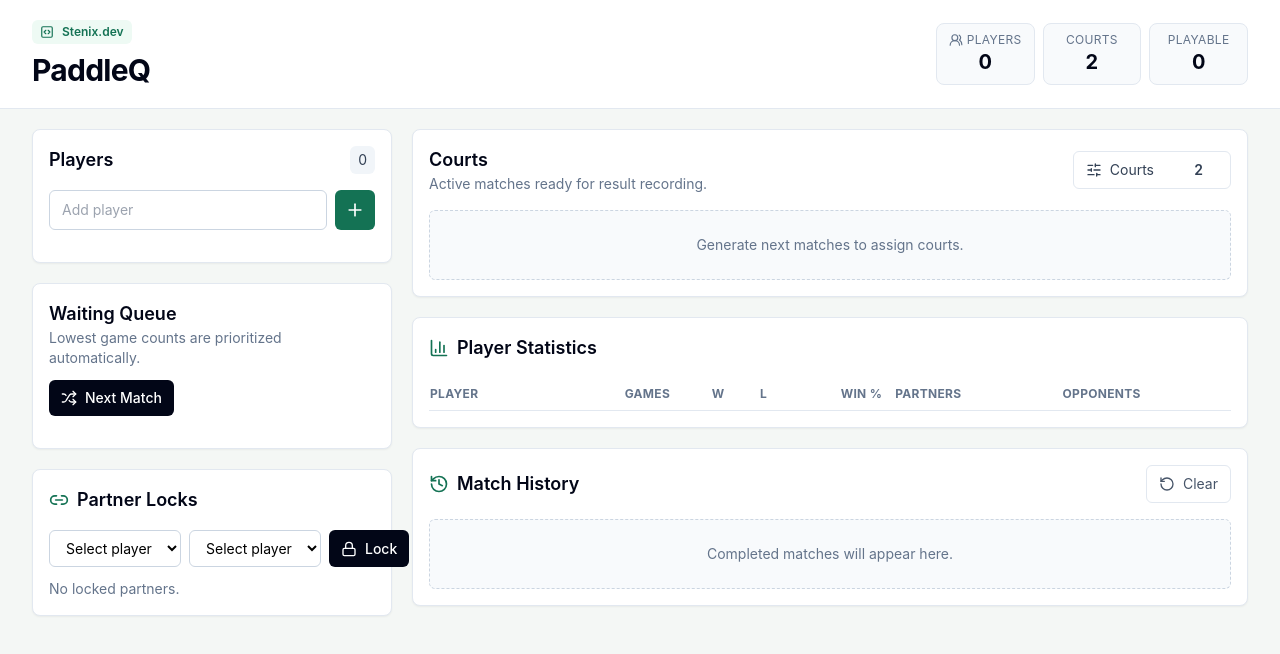
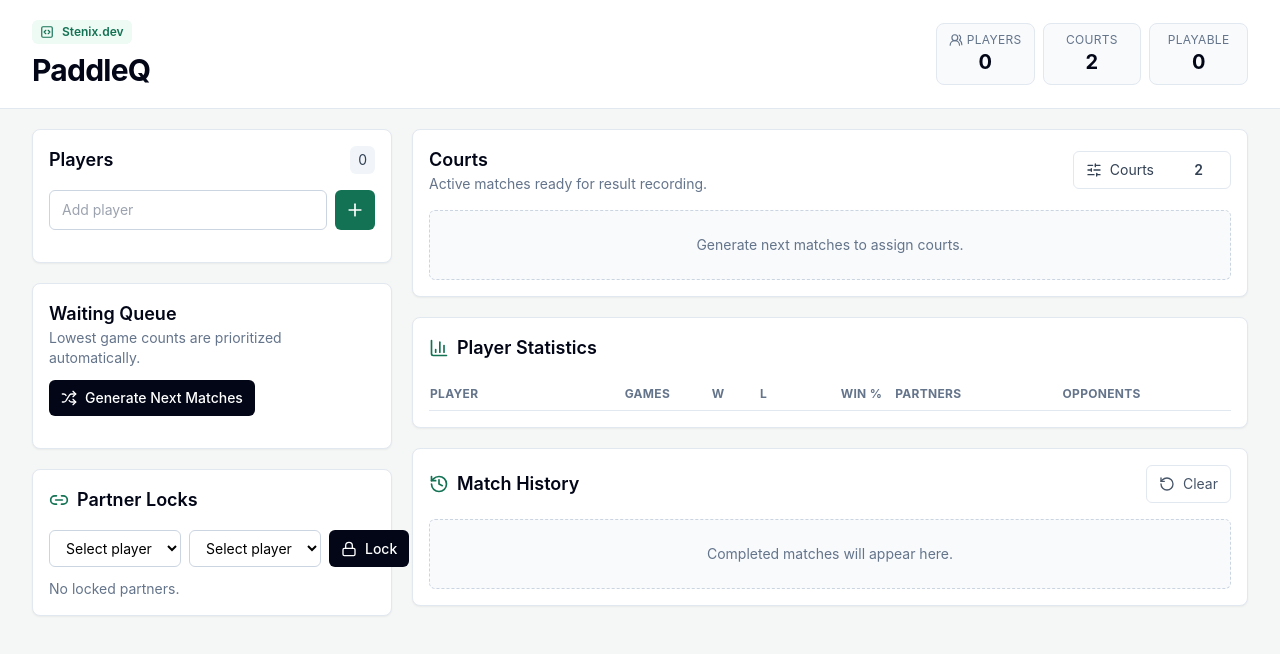
Before and after one commit to StenixDev/PaddleQ, a React (Vite) app: page / in a window 1280 px wide. Shown: the top 654 px of the page. Built offline with nearby package versions, Linux system fonts and the light colour scheme.

Commit message:
[PaddleQ] - update text "Generate Next Matches"

```diff
--- a/src/components/QueueManager.jsx
+++ b/src/components/QueueManager.jsx
@@ -23,7 +23,7 @@ export default function QueueManager() {
           className='inline-flex items-center gap-2 rounded-md bg-slate-950 px-3 py-2 text-sm font-medium text-white hover:bg-slate-800'
         >
           <Shuffle className='h-4 w-4' />
-          Next Match
+          Generate Next Matches
         </button>
       </div>
       <div className='space-y-2'>
```
